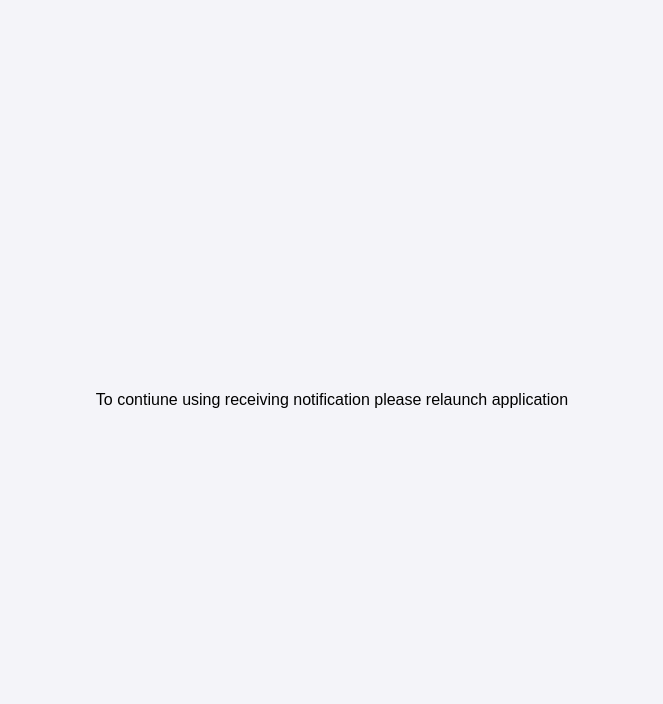
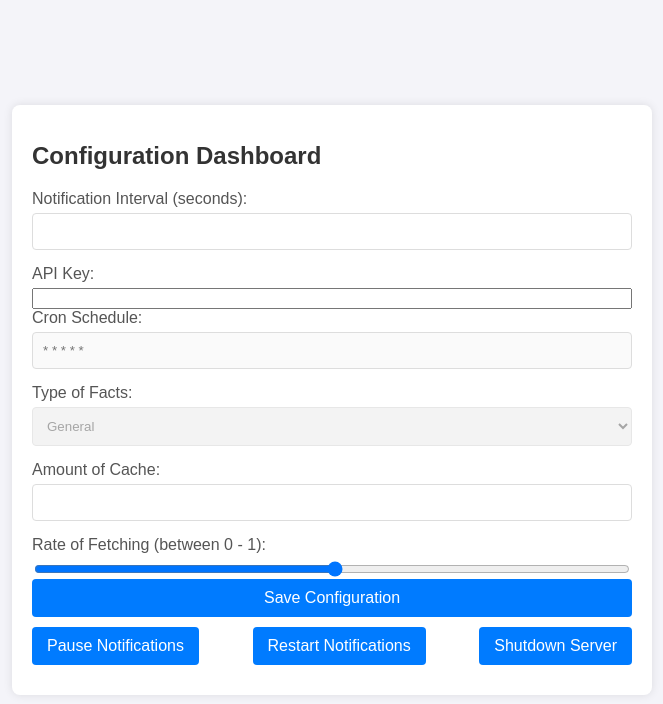
Before and after one commit to olamarvel/Goalie, a website: page public/index.html in a window 1280 px wide. Both pictures are taken after a click on the button "Restart Notifications". Shown: the whole page, without its empty margins (308-971 px from the left). Drawn offline with Linux system fonts and the light colour scheme; no server answers.

Commit message:
fix if staement to use === instead of =; cron Secdule and fact type field are no longer required and are now disabled.

```diff
--- a/public/index.html
+++ b/public/index.html
@@ -27,7 +27,7 @@
                 const response = await fetch(`/${action}`, { method: 'POST' });
                 const result = await response.text();
                 alert(result);
-                if ((action = 'shutdown'))
+                if (action === 'shutdown')
                     document.body.innerHTML =
                         'To contiune using receiving notification please relaunch application';
             }
@@ -55,11 +55,11 @@
                     id="schedule"
                     name="schedule"
                     placeholder="* * * * *"
-                    required
+                    disabled
                 />
 
                 <label for="factType">Type of Facts:</label>
-                <select id="factType" name="factType">
+                <select id="factType" name="factType" disabled>
                     <option value="general">General</option>
                     <option value="science">Science</option>
                     <option value="history">History</option>
@@ -74,7 +74,9 @@
                     required
                 />
 
-                <label for="rateOfFetching">Rate of Fetching (between 0 - 1):</label>
+                <label for="rateOfFetching"
+                    >Rate of Fetching (between 0 - 1):</label
+                >
                 <input
                     type="range"
                     id="rateOfFetching"
```
